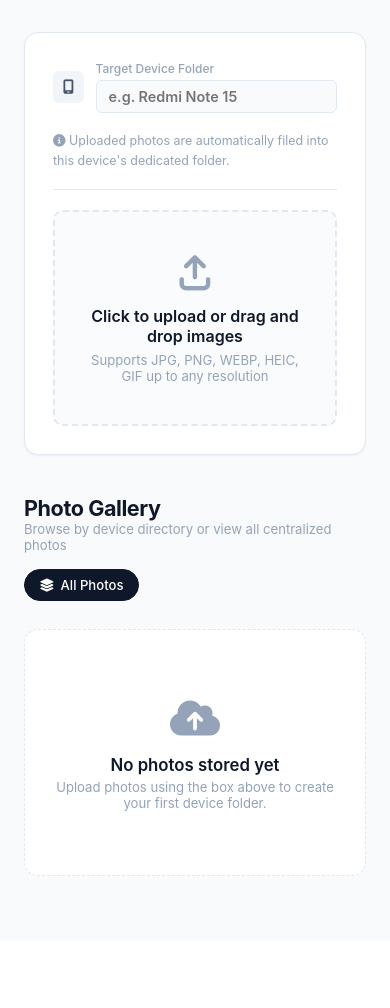
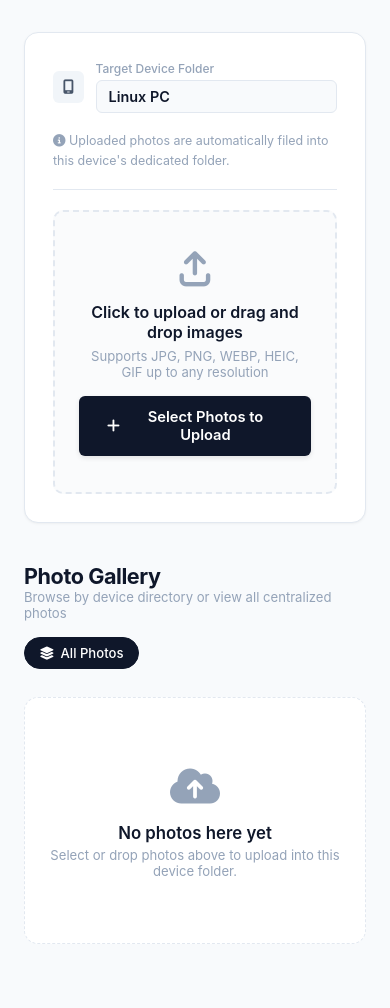
Before and after one commit to Rebienald/NAS, a Flask app: page / in a window 390 px wide. Shown: the part 71-1079 px from the top of the page. Before the commit the page ends 947 px from the top, so only its background shows below. Run offline with Flask 3, Linux system fonts and the light colour scheme; data that the repository does not hold is empty.

Commit message:
Support seamless photo upload clicking on all mobile and legacy devices

```diff
--- a/static/css/style.css
+++ b/static/css/style.css
@@ -191,11 +191,15 @@ body {
     border: 2px dashed var(--border-subtle);
     border-radius: var(--radius-md);
     background: #fafbfc;
-    padding: 2.5rem 1.5rem;
+    padding: 2.25rem 1.5rem;
     text-align: center;
     cursor: pointer;
     transition: all 0.25s ease;
     position: relative;
+    display: block;
+    user-select: none;
+    -webkit-user-select: none;
+    -webkit-tap-highlight-color: transparent;
 }
 
 .dropzone.dragover {
@@ -207,6 +211,7 @@ body {
     font-size: 2.2rem;
     color: var(--text-muted);
     margin-bottom: 0.75rem;
+    pointer-events: none;
 }
 
 .dropzone-title {
@@ -214,15 +219,70 @@ body {
     font-weight: 600;
     color: var(--text-primary);
     margin-bottom: 0.35rem;
+    pointer-events: none;
 }
 
 .dropzone-subtitle {
     font-size: 0.82rem;
     color: var(--text-muted);
+    margin-bottom: 1rem;
+    pointer-events: none;
+}
+
+.upload-btn-action {
+    display: flex;
+    justify-content: center;
+    margin-top: 0.75rem;
+    pointer-events: none;
+}
+
+.btn-upload-photos {
+    display: inline-flex;
+    align-items: center;
+    gap: 0.5rem;
+    background: var(--accent-dark);
+    color: #ffffff;
+    font-size: 0.92rem;
+    font-weight: 600;
+    padding: 0.75rem 1.75rem;
+    border-radius: var(--radius-sm);
+    box-shadow: 0 2px 5px rgba(0,0,0,0.1);
+    transition: all 0.2s ease;
+    pointer-events: none;
+    min-height: 44px;
+}
+
+.dropzone:hover .btn-upload-photos,
+.dropzone:active .btn-upload-photos {
+    background: #000000;
+    transform: translateY(-1px);
+}
+
+/* Full overlay file input:
+   Directly receives touch and click events across all iOS, Android, and legacy desktop browsers.
+   Bypasses mobile browser security restrictions on hidden file inputs. */
+.file-input-overlay {
+    position: absolute;
+    top: 0;
+    left: 0;
+    width: 100%;
+    height: 100%;
+    opacity: 0;
+    cursor: pointer;
+    z-index: 20;
+    margin: 0;
+    padding: 0;
+    border: none;
+    font-size: 0;
+    display: block !important;
 }
 
 .file-input-hidden {
-    display: none;
+    position: absolute;
+    opacity: 0;
+    width: 1px;
+    height: 1px;
+    pointer-events: none;
 }
 
 /* Upload Queue Bar */
--- a/static/js/app.js
+++ b/static/js/app.js
@@ -274,7 +274,11 @@ function setupUpload() {
         deviceInput.value = detectDeviceName();
     }
 
-    dropzone.addEventListener('click', () => fileInput.click());
+    dropzone.addEventListener('click', (e) => {
+        if (e.target !== fileInput) {
+            fileInput.click();
+        }
+    });
 
     dropzone.addEventListener('dragover', (e) => {
         e.preventDefault();
--- a/static/js/storage.js
+++ b/static/js/storage.js
@@ -34,16 +34,22 @@ function openNASDatabase() {
 
 const ClientStorage = {
     async isBackendAvailable() {
-        // If loaded on GitHub Pages or static host, don't try local API endpoints
         if (window.location.protocol === 'file:' || window.location.hostname.includes('github.io')) {
             return false;
         }
-        try {
-            const res = await fetch('/api/stats', { signal: AbortSignal.timeout(1200) });
-            return res.ok;
-        } catch {
-            return false;
-        }
+        return new Promise((resolve) => {
+            const xhr = new XMLHttpRequest();
+            xhr.open('GET', '/api/stats', true);
+            xhr.timeout = 2000;
+            xhr.onload = () => resolve(xhr.status >= 200 && xhr.status < 300);
+            xhr.onerror = () => resolve(false);
+            xhr.ontimeout = () => resolve(false);
+            try {
+                xhr.send();
+            } catch (e) {
+                resolve(false);
+            }
+        });
     },
 
     async getStats() {
--- a/templates/index.html
+++ b/templates/index.html
@@ -61,14 +61,19 @@
                 </div>
             </div>
 
-            <div class="dropzone" id="dropzone">
+            <label for="fileInput" class="dropzone" id="dropzone">
                 <div class="dropzone-icon">
                     <i class="fas fa-arrow-up-from-bracket"></i>
                 </div>
                 <div class="dropzone-title">Click to upload or drag and drop images</div>
                 <div class="dropzone-subtitle">Supports JPG, PNG, WEBP, HEIC, GIF up to any resolution</div>
-                <input type="file" id="fileInput" class="file-input-hidden" multiple accept="image/*">
-            </div>
+                <div class="upload-btn-action">
+                    <span class="btn-upload-photos">
+                        <i class="fas fa-plus"></i> Select Photos to Upload
+                    </span>
+                </div>
+                <input type="file" id="fileInput" name="photos" class="file-input-overlay" multiple accept="image/*,.jpg,.jpeg,.png,.webp,.heic,.gif,.bmp">
+            </label>
 
             <div class="upload-queue" id="uploadQueue">
                 <div class="upload-progress-bar-wrap">
@@ -127,6 +132,7 @@
         </div>
     </div>
 
+    <script src="/static/js/storage.js"></script>
     <script src="/static/js/app.js"></script>
 </body>
 </html>
```
Also changed, not shown: index.html (+9 -4 lines).
